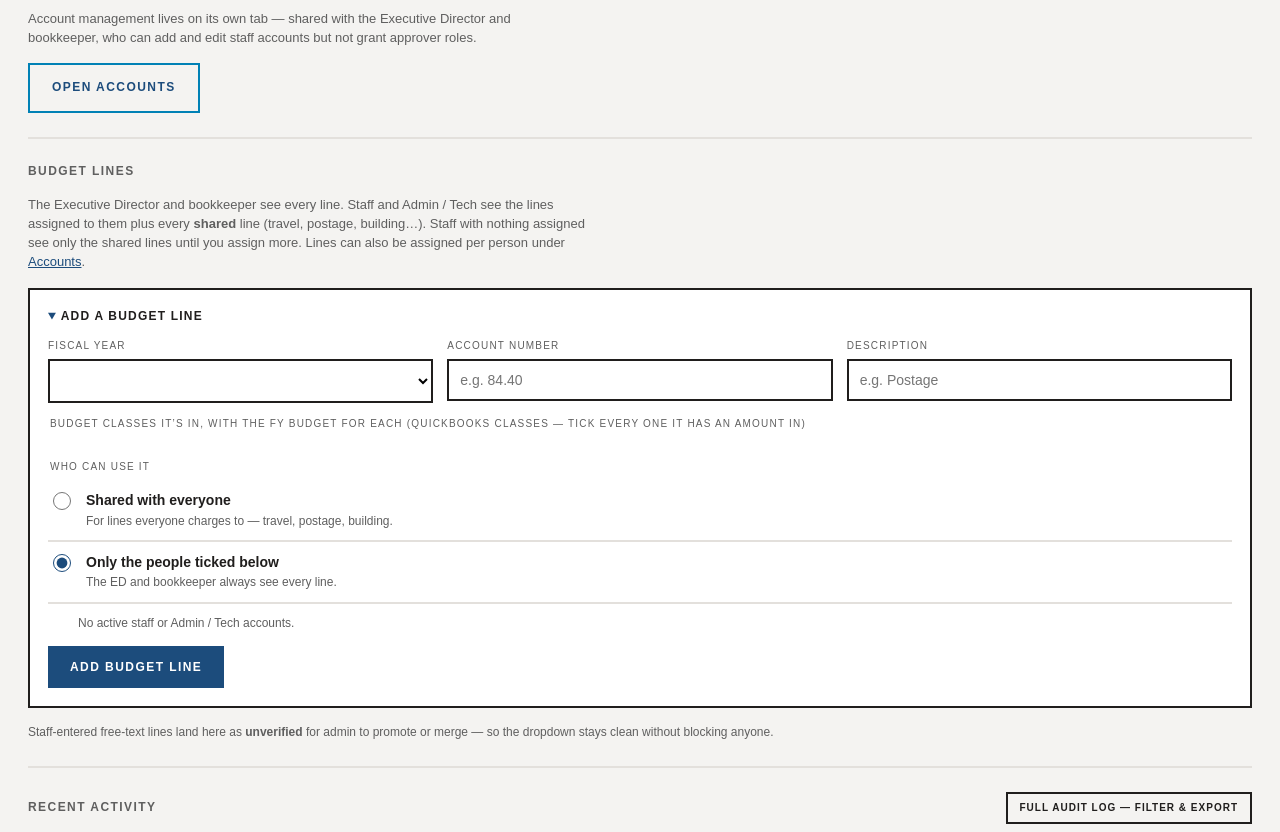
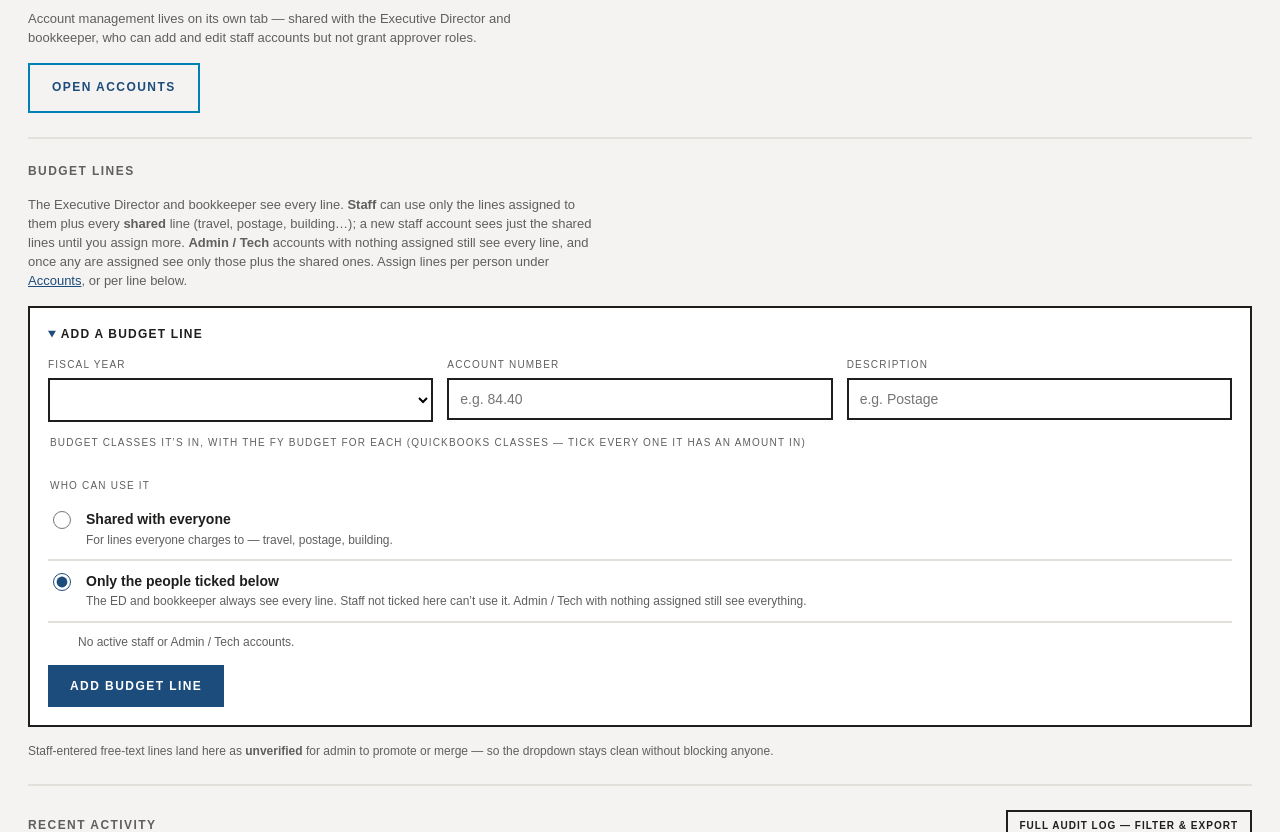
Before and after one commit to SENYLRC/argus, a PHP site: template templates/admin.twig in a window 1280 px wide. Shown: the part 232-1064 px from the top of the page. Run offline with PHP 8.4, Linux system fonts and the light colour scheme; the template is opened without the code that fills it, so the values that code supplies are empty; some libraries are stand-ins or nearby versions.

Commit message:
Update from the Argus working tree (64056f3)

```diff
--- a/templates/admin.twig
+++ b/templates/admin.twig
@@ -18,7 +18,7 @@
 
   <section id="budget-lines" style="padding:24px 0;border-bottom:2px solid var(--rule);" aria-labelledby="bl-h">
     <h2 class="section-heading" id="bl-h">Budget lines</h2>
-    <p class="admin-section__intro">The Executive Director and bookkeeper see every line. Staff and Admin / Tech see the lines assigned to them plus every <strong>shared</strong> line (travel, postage, building…). Staff with nothing assigned see only the shared lines until you assign more. Lines can also be assigned per person under <a href="/users">Accounts</a>.</p>
+    <p class="admin-section__intro">The Executive Director and bookkeeper see every line. <strong>Staff</strong> can use only the lines assigned to them plus every <strong>shared</strong> line (travel, postage, building…); a new staff account sees just the shared lines until you assign more. <strong>Admin / Tech</strong> accounts with nothing assigned still see every line, and once any are assigned see only those plus the shared ones. Assign lines per person under <a href="/users">Accounts</a>, or per line below.</p>
 
     <details class="panel" {{ budget_lines is empty ? 'open' }}>
       <summary class="panel-heading" style="cursor:pointer;margin:0;">Add a budget line</summary>
--- a/templates/partials/_line_access.twig
+++ b/templates/partials/_line_access.twig
@@ -8,7 +8,7 @@
   </label>
   <label class="choice">
     <input type="radio" name="audience" value="assigned" {{ not shared ? 'checked' }}>
-    <span><span class="choice__label">Only the people ticked below</span><span class="choice__hint">The ED and bookkeeper always see every line.</span></span>
+    <span><span class="choice__label">Only the people ticked below</span><span class="choice__hint">The ED and bookkeeper always see every line. Staff not ticked here can’t use it. Admin / Tech with nothing assigned still see everything.</span></span>
   </label>
   <div class="check-columns" role="group" aria-label="People who can use this line">
     {% for u in staff %}
--- a/templates/users.twig
+++ b/templates/users.twig
@@ -44,7 +44,7 @@
       </div>
       <fieldset class="plain-fieldset" style="margin-top:22px;border-top:2px solid var(--rule);padding-top:16px;" aria-describedby="lines-hint">
         <legend class="field-label">Budget lines this person can use</legend>
-        <p class="field-hint" id="lines-hint" style="margin:4px 0 8px;">Applies to staff and Admin / Tech — the Executive Director and bookkeeper always see every line. Shared lines (travel, postage, building…) are available to everyone and are already ticked. Anything you don’t tick stays hidden from this person (a staff account with nothing ticked sees only the shared lines).</p>
+        <p class="field-hint" id="lines-hint" style="margin:4px 0 8px;">Staff can use only the lines ticked here plus the shared lines (travel, postage, building… are already ticked). A staff account with nothing ticked sees only the shared lines. Admin / Tech accounts with nothing ticked still see every line; once you tick any, they see only those plus the shared ones. The Executive Director and bookkeeper always see every line.</p>
         {# One checkbox per budget line (account number) per fiscal year. Classes
            are the QuickBooks split and are picked on the request itself; a ticked
            line covers it in every class it's budgeted in. #}
```
Also changed, not shown: src/Http/Controllers/UsersController.php (+4 -4 lines), README.md, 3 other files.
